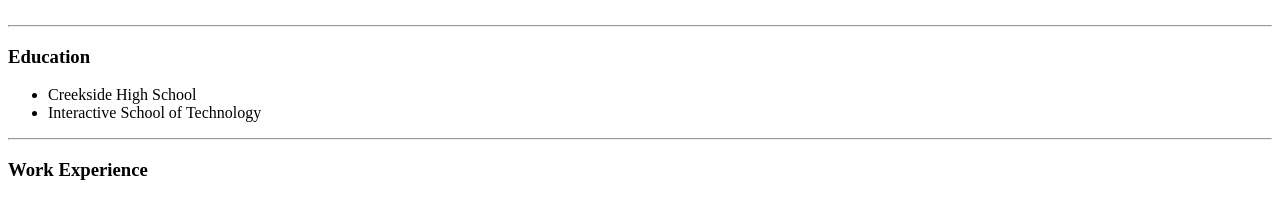
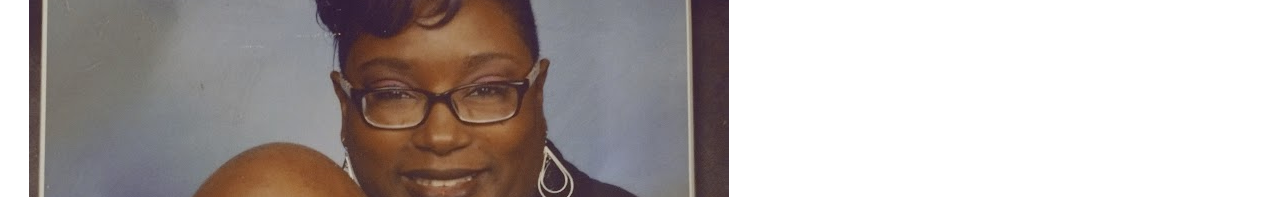
Before and after one commit to Aaron3121/cv, a plain HTML site: page index.html in a window 1280 px wide. Shown: the part 181-378 px from the top of the page. Drawn offline with Linux system fonts and the light colour scheme.

Commit message:
Update index.html

```diff
--- a/index.html
+++ b/index.html
@@ -8,7 +8,7 @@
  <body>
   <table cellspacing="20">
     <tr>
-      <td><img src="images\me and wife.jpg" alt="Aaron profile picture"></td>
+      <td><img src="me and wife.jpg" alt="Aaron profile picture"></td>
       <td> <h1>Aaron Shropshire</h1>
         <p><em>Founder and CEO of<strong> Green Life Concepts</strong></em></p>
         <p>I am a Python Programmer and Web Developer. I love gardening and programming.</p></td>
```
